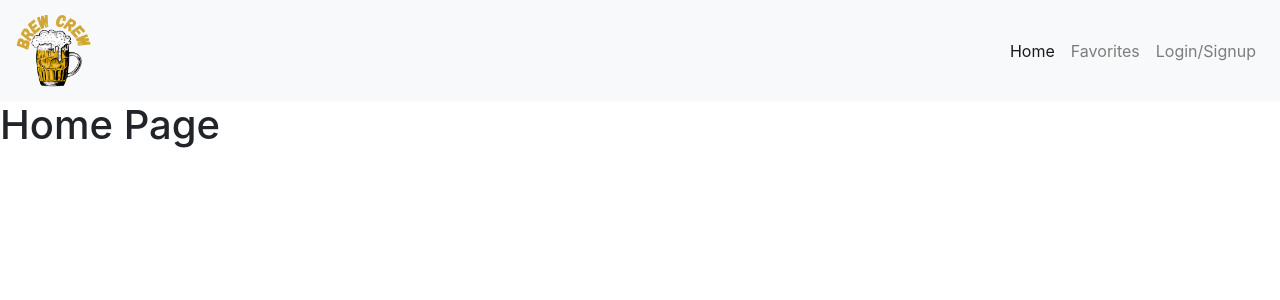
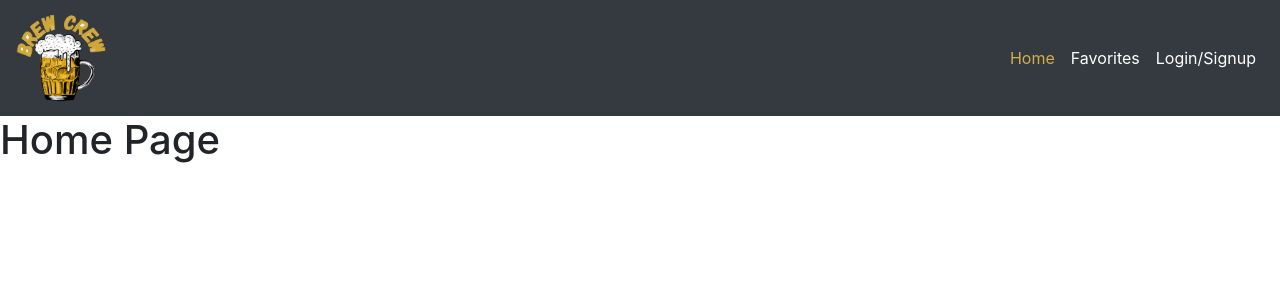
Before and after one commit to Msas12/brew-crew, a React (Create React App) app in the folder client/: page / in a window 1280 px wide. Shown: the top 300 px of the page. Built offline with nearby package versions, Linux system fonts and the light colour scheme.

Commit message:
updated color scheme and functionality of navbar component

```diff
--- a/client/package.json
+++ b/client/package.json
@@ -4,6 +4,11 @@
   "private": true,
   "proxy": "http://localhost:3004",
   "dependencies": {
+    "@fortawesome/fontawesome-svg-core": "^1.2.35",
+    "@fortawesome/free-brands-svg-icons": "^5.15.3",
+    "@fortawesome/free-regular-svg-icons": "^5.15.3",
+    "@fortawesome/free-solid-svg-icons": "^5.15.3",
+    "@fortawesome/react-fontawesome": "^0.1.14",
     "@testing-library/jest-dom": "^5.11.10",
     "@testing-library/react": "^11.2.6",
     "@testing-library/user-event": "^12.8.3",
--- a/client/src/App.css
+++ b/client/src/App.css
@@ -0,0 +1,6 @@
+.nav-link {
+  color: #ffff;
+}
+.active {
+  color: #d4af49;
+}
--- a/client/src/components/Navbar/index.js
+++ b/client/src/components/Navbar/index.js
@@ -1,24 +1,54 @@
-import React from "react";
+import React, { useState } from "react";
 import { Link, useLocation } from "react-router-dom";
 import { Navbar, Nav } from "react-bootstrap";
+import { FontAwesomeIcon } from "@fortawesome/react-fontawesome";
+import { faTimes, faBars } from "@fortawesome/free-solid-svg-icons";
 
 function NavTabs() {
   const location = useLocation();
 
+  const [menuButton, setMenuButton] = useState({
+    icon: faBars,
+  });
+
+  const handleClick = () => {
+    if (menuButton.icon === faBars) {
+      return setMenuButton({ icon: faTimes });
+    } else {
+      return setMenuButton({ icon: faBars });
+    }
+  };
+
   return (
-    <Navbar bg="light" expand="lg">
+    <Navbar bg="dark" expand="lg">
       <Navbar.Brand as={Link} to="/">
-        <img src="imgs/brewcrew.png" alt="brand icon" width="75" height="75" />{" "}
+        <img src="imgs/brewcrew.png" alt="brand icon" width="90" height="90" />{" "}
       </Navbar.Brand>
 
-      <Navbar.Toggle aria-controls="basic-navbar-nav" />
+      <Navbar.Toggle
+        aria-controls="basic-navbar-nav"
+        style={{ border: "none" }}
+        onClick={() => handleClick()}
+      >
+        <span>
+          <FontAwesomeIcon
+            className="fa"
+            icon={menuButton.icon}
+            size="2x"
+            color="#d4af49"
+          />
+        </span>
+      </Navbar.Toggle>
+
       <Navbar.Collapse id="basic-navbar-nav">
         <Nav className="ml-auto">
           <Nav.Link
             as={Link}
             to="/"
             className={
-              location.pathname === "/" ? "nav-link active" : "nav-link"
+              location.pathname === "/"
+                ? "nav-link active mx-auto"
+                : "nav-link mx-auto"
             }
           >
             Home
@@ -28,8 +58,8 @@ function NavTabs() {
             to="/favorites"
             className={
               location.pathname === "/favorites"
-                ? "nav-link active"
-                : "nav-link"
+                ? "nav-link active mx-auto"
+                : "nav-link mx-auto"
             }
           >
             Favorites
@@ -38,7 +68,9 @@ function NavTabs() {
             as={Link}
             to="/signup"
             className={
-              location.pathname === "/signup" ? "nav-link active" : "nav-link"
+              location.pathname === "/signup"
+                ? "nav-link active mx-auto"
+                : "nav-link mx-auto"
             }
           >
             Login/Signup
--- a/client/src/index.css
+++ b/client/src/index.css
@@ -0,0 +1,6 @@
+.nav-link {
+  color: #ffff !important;
+}
+.active {
+  color: #d4af49 !important;
+}
```
Also changed, not shown: 1 other file (tests, documents, lock files or other folders).
